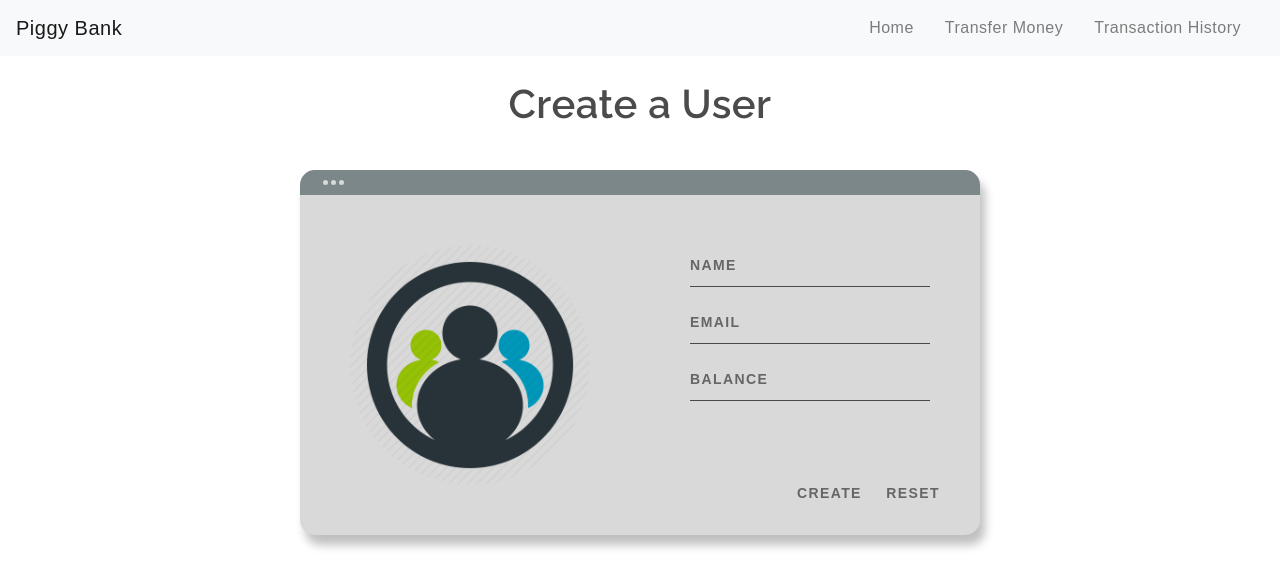
After one commit to sankara-gomathi/Sparks_bankingsystem, a PHP site: page /createuser.php in a window 1280 px wide. The commit adds this page. Shown: the top 588 px of the page. Run offline with PHP 8.4, Linux system fonts and the light colour scheme.

Commit message:
Add files via upload

```diff
--- /dev/null
+++ b/createuser.php
@@ -0,0 +1,77 @@
+<!DOCTYPE html>
+<html lang="en">
+<head>
+    <meta charset="UTF-8">
+    <meta name="viewport" content="width=device-width, initial-scale=1.0">
+    <title>Create User</title>
+    <link rel="stylesheet" href="https://maxcdn.bootstrapcdn.com/bootstrap/4.0.0/css/bootstrap.min.css" integrity="sha384-Gn5384xqQ1aoWXA+058RXPxPg6fy4IWvTNh0E263XmFcJlSAwiGgFAW/dAiS6JXm" crossorigin="anonymous">
+    <link rel="stylesheet" type="text/css" href="css/table.css">
+    <link rel="stylesheet" type="text/css" href="css/navbar.css">
+    <link rel="stylesheet" type="text/css" href="css/createuser.css">
+</head>
+
+<body>
+<?php
+    include 'config.php';
+    if(isset($_POST['submit'])){
+    $name=$_POST['name'];
+    $email=$_POST['email'];
+    $balance=$_POST['balance'];
+    $sql="insert into users(name,email,balance) values('{$name}','{$email}','{$balance}')";
+    $result=mysqli_query($conn,$sql);
+    if($result){
+               echo "<script> alert('Hurray! User created');
+                               window.location='transfer.php';
+                     </script>";
+
+    }
+  }
+?>
+
+<?php
+  include 'navbar.php';
+?>
+
+        <h2 class="text-center pt-4">Create a User</h2>
+        <br>
+
+  <div class="background">
+  <div class="container">
+    <div class="screen">
+      <div class="screen-header">
+        <div class="screen-header-right">
+          <div class="screen-header-ellipsis"></div>
+          <div class="screen-header-ellipsis"></div>
+          <div class="screen-header-ellipsis"></div>
+        </div>
+      </div>
+      <div class="screen-body">
+        <div class="screen-body-item left">
+          <img class="img-fluid" src="bank2.png" style="border: none; border-radius: 50%;">
+        </div>
+        <div class="screen-body-item">
+          <form class="app-form" method="post">
+            <div class="app-form-group">
+              <input class="app-form-control" placeholder="NAME" type="text" name="name" required>
+            </div>
+            <div class="app-form-group">
+              <input class="app-form-control" placeholder="EMAIL" type="email" name="email" required>
+            </div>
+            <div class="app-form-group">
+              <input class="app-form-control" placeholder="BALANCE" type="number" name="balance" required>
+            </div>
+            <br>
+            <div class="app-form-group button">
+              <input class="app-form-button" type="submit" value="CREATE" name="submit"></input>
+              <input class="app-form-button" type="reset" value="RESET" name="reset"></input>
+            </div>
+          </form>
+        </div>
+      </div>
+    </div>
+  </div>
+</div>
+<script src="https://code.jquery.com/jquery-3.5.1.slim.min.js" integrity="sha384-DfXdz2htPH0lsSSs5nCTpuj/zy4C+OGpamoFVy38MVBnE+IbbVYUew+OrCXaRkfj" crossorigin="anonymous"></script>
+<script src="https://cdn.jsdelivr.net/npm/bootstrap@4.5.3/dist/js/bootstrap.bundle.min.js" integrity="sha384-ho+j7jyWK8fNQe+A12Hb8AhRq26LrZ/JpcUGGOn+Y7RsweNrtN/tE3MoK7ZeZDyx" crossorigin="anonymous"></script>
+</body>
+</html>
```
Also changed, not shown: bank2.png (added), createuser.css (indentation only).
